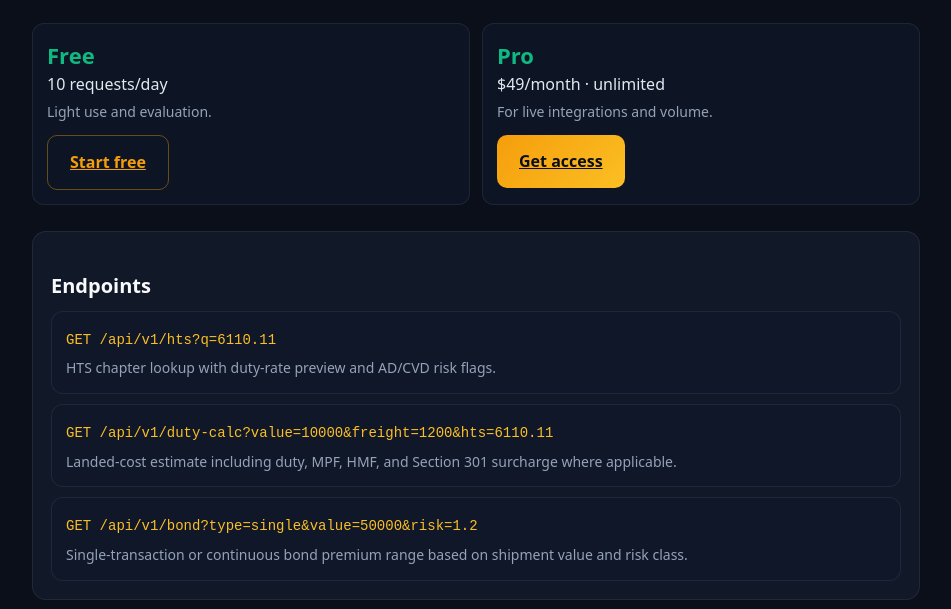
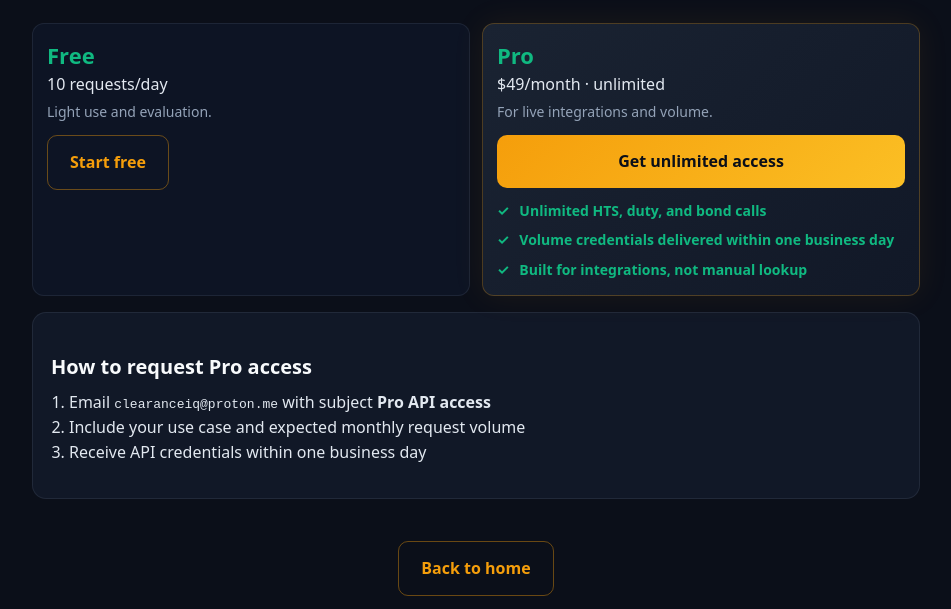
Before and after one commit to clearanceiq/ClearanceIQ, a plain HTML site: page api-pricing.html in a window 1280 px wide. Shown: the part 158-767 px from the top of the page, without its empty margins (164-1115 px from the left). Drawn offline with Linux system fonts and the light colour scheme.

Commit message:
refactor: hide API endpoints from pricing page; upgrade Pro CTA

```diff
--- a/api-pricing.html
+++ b/api-pricing.html
@@ -17,16 +17,17 @@ header,main,footer{padding:24px 16px}
 h1{font-size:clamp(28px,4vw+10,44px);line-height:1.15;margin:18px 0 10px}
 h2{font-size:20px;color:#f8fafc;margin:20px 0 8px}
 .lead{color:#cbd5e1;font-size:18px}
-.cta{display:inline-flex;align-items:center;justify-content:center;gap:10px;background:linear-gradient(135deg,#f59e0b,#fbbf24);color:#0b0f19;padding:14px 22px;border-radius:10px;font-weight:700;font-size:16px;border:0;cursor:pointer;margin-top:16px}
+.cta{display:inline-flex;align-items:center;justify-content:center;gap:10px;background:linear-gradient(135deg,#f59e0b,#fbbf24);color:#0b0f19;padding:14px 22px;border-radius:10px;font-weight:700;font-size:16px;border:0;cursor:pointer;margin-top:16px;text-decoration:none}
 .cta.secondary{background:transparent;color:var(--accent);border:1px solid rgba(245,158,11,0.4)}
 .box{background:var(--surface);border:1px solid rgba(148,163,184,0.12);border-radius:14px;padding:18px;margin-top:16px}
 .kpis{display:grid;grid-template-columns:repeat(2,1fr);gap:12px;margin-top:16px}
 .kpi{background:rgba(15,23,42,0.7);border:1px solid rgba(148,163,184,0.12);padding:14px;border-radius:12px}
 .kpi b{display:block;color:var(--accent-2);font-size:22px}
+.feature{display:flex;gap:10px;align-items:flex-start;margin-top:8px;color:#cbd5e1;font-size:14px}
+.feature span{color:var(--accent-2);font-weight:700;flex-shrink:0}
+.pro-box{background:linear-gradient(135deg,#1a2332,#111827);border:1px solid rgba(245,158,11,0.25);box-shadow:0 0 32px rgba(245,158,11,0.08)}
 nav{display:flex;gap:16px;justify-content:center;flex-wrap:wrap;margin-top:16px}
-nav a{font-size:13px;color:var(--muted)}
-.endpoint{background:rgba(15,23,42,0.7);border:1px solid rgba(148,163,184,0.12);padding:14px;border-radius:12px;margin-top:10px}
-.endpoint code{color:#fbbf24;font-size:14px}
+nav a{font-size:13px;color:var(--muted);text-decoration:none}
 .disclaimer{color:var(--muted);font-size:12px;margin-top:22px;border-top:1px solid rgba(148,163,184,0.15);padding-top:14px}
 @media (max-width:520px){.kpis{grid-template-columns:1fr}}
 </style>
@@ -46,19 +47,17 @@ nav a{font-size:13px;color:var(--muted)}
       <div style="color:var(--muted); font-size:14px; margin-top:4px;">Light use and evaluation.</div>
       <a class="cta secondary" href="/tools/hts-lookup.html" style="margin-top:12px;">Start free</a>
     </div>
-    <div class="kpi">
+    <div class="kpi pro-box">
       <b>Pro</b>
       <div>$49/month · unlimited</div>
       <div style="color:var(--muted); font-size:14px; margin-top:4px;">For live integrations and volume.</div>
-      <a class="cta" href="mailto:clearanceiq@proton.me?subject=Pro%20API%20access" style="margin-top:12px;">Get access</a>
+      <a class="cta" href="mailto:clearanceiq@proton.me?subject=Pro%20API%20access" style="margin-top:12px; width:100%;">Get unlimited access</a>
+      <div style="margin-top:12px;">
+        <div class="feature"><span>✓</span><span>Unlimited HTS, duty, and bond calls</span></div>
+        <div class="feature"><span>✓</span><span>Volume credentials delivered within one business day</span></div>
+        <div class="feature"><span>✓</span><span>Built for integrations, not manual lookup</span></div>
+      </div>
     </div>
-  </div>
-
-  <div class="box" style="margin-top:26px;">
-    <h2>Endpoints</h2>
-    <div class="endpoint"><code>GET /api/v1/hts?q=6110.11</code><div style="color:var(--muted); font-size:14px; margin-top:6px;">HTS chapter lookup with duty-rate preview and AD/CVD risk flags.</div></div>
-    <div class="endpoint"><code>GET /api/v1/duty-calc?value=10000&freight=1200&hts=6110.11</code><div style="color:var(--muted); font-size:14px; margin-top:6px;">Landed-cost estimate including duty, MPF, HMF, and Section 301 surcharge where applicable.</div></div>
-    <div class="endpoint"><code>GET /api/v1/bond?type=single&value=50000&risk=1.2</code><div style="color:var(--muted); font-size:14px; margin-top:6px;">Single-transaction or continuous bond premium range based on shipment value and risk class.</div></div>
   </div>
 
   <div class="box">
```
